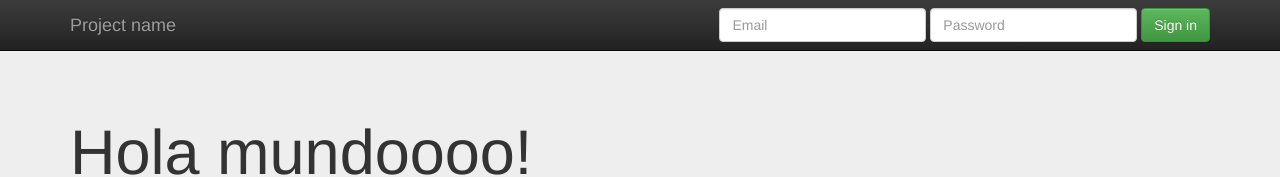
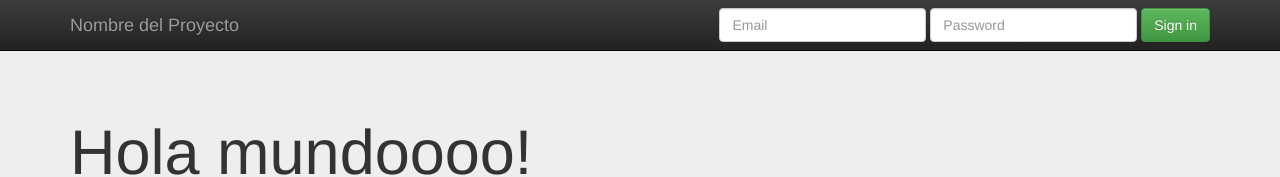
Before and after one commit to JuanFerreiraQ/CursoGIT2023, a plain HTML site: page index.html in a window 1280 px wide. Shown: the top 177 px of the page. Drawn offline with nearby package versions, Linux system fonts and the light colour scheme.

Commit message:
Se cambia el project name

```diff
--- a/index.html
+++ b/index.html
@@ -36,7 +36,7 @@
             <span class="icon-bar"></span>
             <span class="icon-bar"></span>
           </button>
-          <a class="navbar-brand" href="#">Project name</a>
+          <a class="navbar-brand" href="#">Nombre del Proyecto</a>
         </div>
         <div id="navbar" class="navbar-collapse collapse">
           <form class="navbar-form navbar-right" role="form">
```
